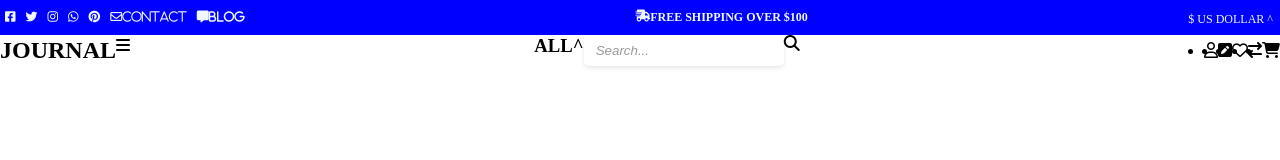
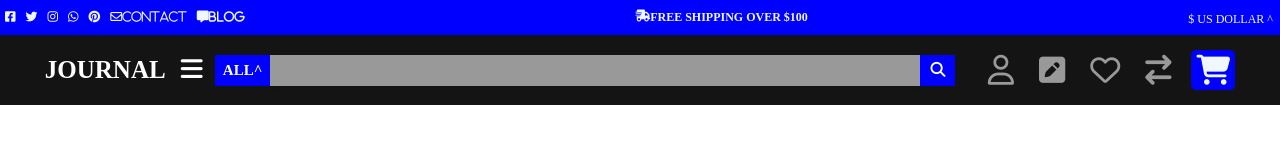
Before and after one commit to Knyazh/journal-theme, a plain HTML site: page index.html in a window 1280 px wide. Drawn offline with Linux system fonts and the light colour scheme.

Commit message:
header-mid section completed

```diff
--- a/assets/css/partials/global.css
+++ b/assets/css/partials/global.css
@@ -8,7 +8,7 @@
 
 .container{
 
-    width: 80%;
+    width: 90%;
     margin: 0 auto;
 }
 
--- /dev/null
+++ b/assets/css/partials/header-mid.css
@@ -0,0 +1,71 @@
+input[type="search"] {
+    border: none;
+    outline: none;
+    background: none;
+  }
+
+  input[type="search"] {
+    padding: 8px 12px;
+    width: 650px;
+    background-color: #999;
+    box-shadow: 0 2px 4px rgba(0, 0, 0, 0.1);
+  }
+
+  input[type="search"]::placeholder {
+    color: #999;
+    font-style: italic;
+  }
+
+  input[type="search"]:focus {
+    box-shadow: 0 4px 8px rgba(0, 0, 0, 0.1);
+    border: 1px solid #ccc;
+  }
+  .header-mid-div{
+    width: 93%;
+    margin: 0 auto;
+    height: 70px;
+  }
+  #header-mid{
+    background: rgba(20, 20, 20, 1);
+    color:rgba(165,165,165,1) ;
+  }
+  .header-mid-text h1{
+    pad: 18px 18px 18px 0px;
+    font-size: 25px;
+    color: #ffffff;
+  }
+  .header-mid-text a{
+    text-decoration: none;
+    color: #ffffff;
+    font-size: 25px;
+    margin-left: 15px;
+  }
+  .header-mid-ul{
+    text-decoration: none;
+    list-style-type: none;
+  }
+  .header-mid-ul li a{
+   color: #999;
+  }
+  .header-mid-ul li a i{
+    font-size: 30px;
+    margin-left: 15px;
+    padding: 5px;
+  }
+  .shopping-logo{
+    color: aliceblue ;
+    background-color: blue;
+    border-radius: 5px;
+}
+.search-bar h3{
+  font-size: 15px;
+  color: #ffffff  ;
+  background-color: blue;
+  padding: 7px 8px;
+}
+.search-bar a{
+  font-size: 15px;
+  color: #ffffff  ;
+  background-color: blue;
+  padding: 7px 10px;
+}
--- a/assets/css/partials/header-top.css
+++ b/assets/css/partials/header-top.css
@@ -36,32 +36,3 @@
 .header-top-class{
     height: 35px;
 }
-/* Reset default styles */
-input[type="search"] {
-    -webkit-appearance: none;
-       -moz-appearance: none;
-            appearance: none;
-    border: none;
-    outline: none;
-    background: none;
-  }
-
-  /* Styling the search input */
-  input[type="search"] {
-    border-radius: 5px;
-    padding: 8px 12px;
-    width: 200px;
-    box-shadow: 0 2px 4px rgba(0, 0, 0, 0.1);
-  }
-
-  /* Styling the placeholder text */
-  input[type="search"]::placeholder {
-    color: #999;
-    font-style: italic;
-  }
-
-  /* Styling the search input when focused */
-  input[type="search"]:focus {
-    box-shadow: 0 4px 8px rgba(0, 0, 0, 0.1);
-    border: 1px solid #ccc;
-  }
--- a/assets/css/style.css
+++ b/assets/css/style.css
@@ -1,2 +1,3 @@
 @import"./partials/global.css";
-@import"./partials/header-top.css"
+@import"./partials/header-top.css";
+@import"./partials/header-mid.css"
--- a/index.html
+++ b/index.html
@@ -34,24 +34,24 @@
         </section>
 
         <section id="header-mid">
-            <div class="cotainer d-flex row jus justify-content-between align-item-center">
-                <div class="header-mid-text d-flex">
+            <div class="cotainer d-flex row jus justify-content-between align-item-center header-mid-div">
+                <div class="header-mid-text d-flex justify-content-between">
                     <h1>JOURNAL</h1>
-                    <i class="fa-solid fa-bars"></i>
+                    <a href="#"><i class="fa-solid fa-bars"></i></a>
                 </div>
-                <div class="search-bar d-flex">
-                    <h3>ALL^</h3>
-                    <input type="search" placeholder="Search..." />
-                    <i class="fa-solid fa-magnifying-glass"></i>
+                <div class="search-bar d-flex justify-content-between">
+                    <h3 class="align-item-center">ALL^</h3>
+                    <input type="search" placeholder="Search here..." />
+                    <a href="#"><i class="fa-solid fa-magnifying-glass"></i></a>
 
                 </div>
                 <div class="header-mid-logo">
                     <ul class="d-flex header-mid-ul">
-                        <li><i class="fa-regular fa-user"></i></li>
-                        <li><i class="fa-solid fa-square-pen"></i></li>
-                        <li><i class="fa-regular fa-heart"></i></li>
-                        <li><i class="fa-solid fa-arrow-right-arrow-left"></i></li>
-                        <li><i class="fa-solid fa-cart-shopping"></i></li>
+                        <li><a href="#"><i class="fa-regular fa-user"></i></a></li>
+                        <li><a href="#"><i class="fa-solid fa-square-pen"></i></a></li>
+                        <li><a href="#"><i class="fa-regular fa-heart"></i></a></i></li>
+                        <li><a href="#"><i class="fa-solid fa-arrow-right-arrow-left"></i></a></li>
+                        <li><a href="#"><i class="fa-solid fa-cart-shopping shopping-logo"></i></a></li>
                     </ul>
                 </div>
             </div>
```
